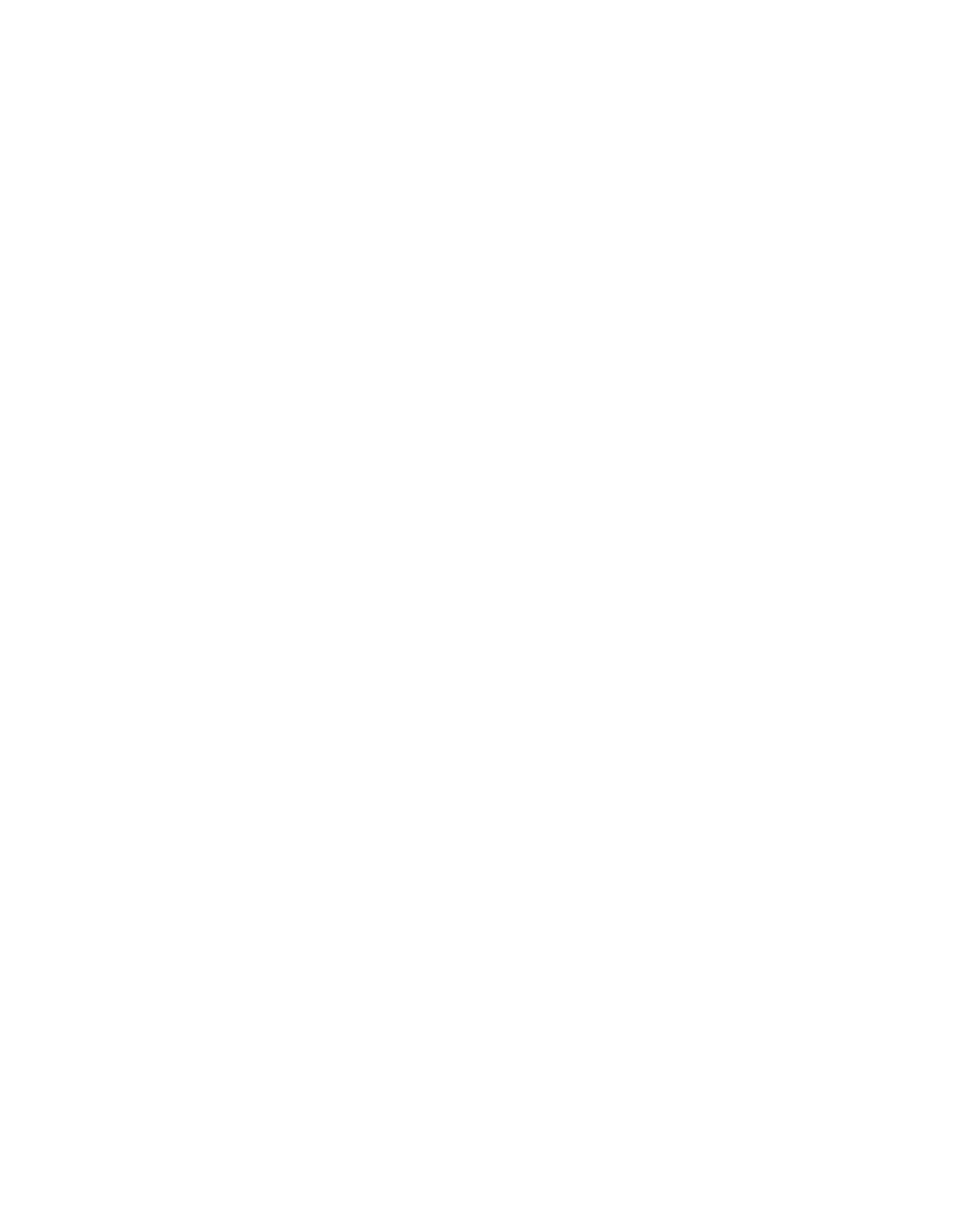
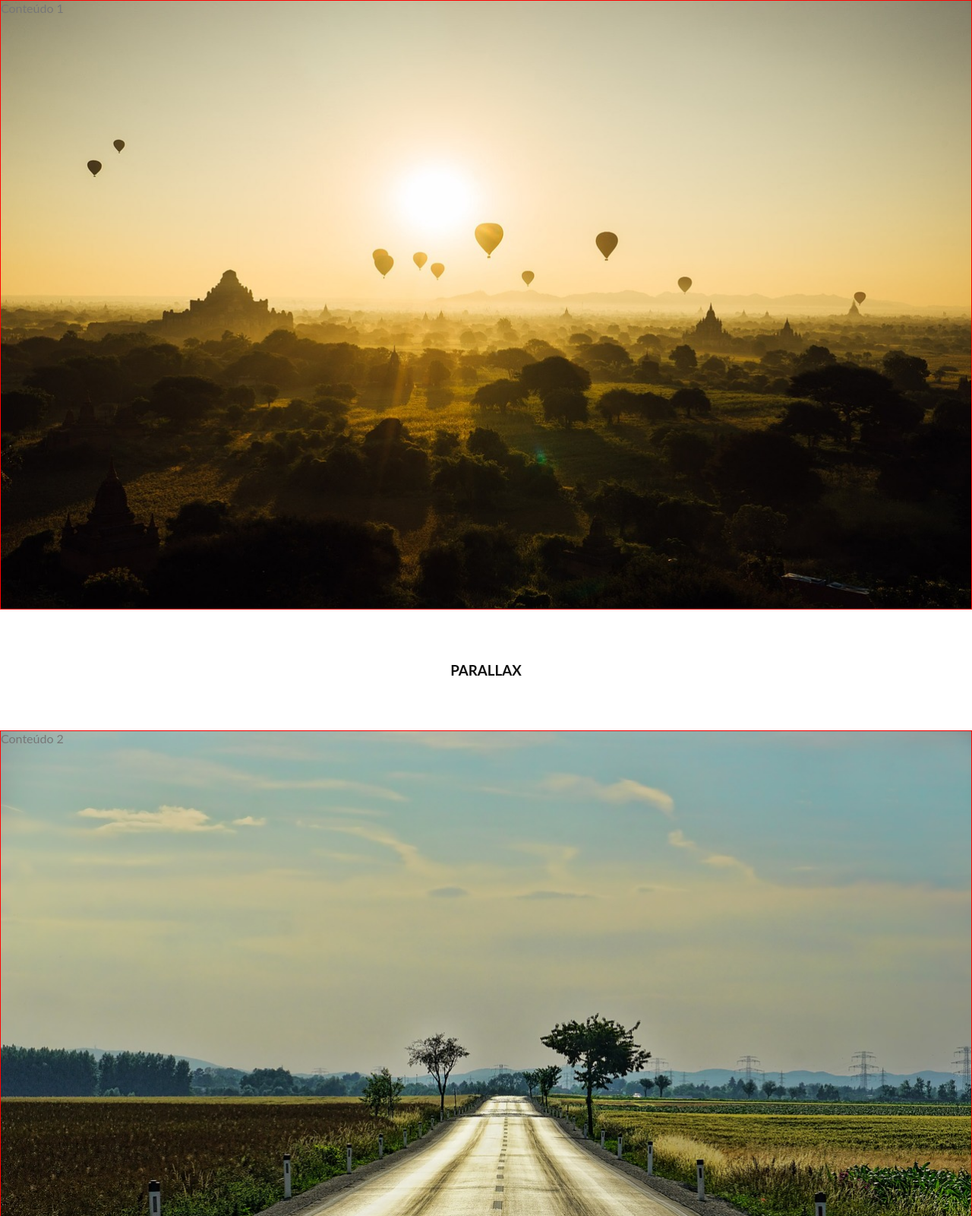
Before and after one commit to SamuelSilveira08/Parallax, a plain HTML site: page index.html in a window 1280 px wide. Shown: the top 1600 px of the page at 76% size. Before the commit the page ends 800 px from the top, so only its background shows below. Drawn offline with Linux system fonts and the light colour scheme.

Commit message:
Applied parallax effect

```diff
--- a/css/estilo.css
+++ b/css/estilo.css
@@ -0,0 +1,54 @@
+/* Configurações padrão da página */
+
+body, html {
+	height: 100%;
+	margin: 0px;
+	font: 16px "Lato", sans-serif;
+	color: #777;
+}
+
+.conteudo {
+	color: #777;
+	background: white;
+	text-align: justify;
+	padding: 50px 80px;
+}
+
+h3 {
+	text-transform: uppercase;
+	color: #111;
+	text-align: center;
+}
+
+/* Efeito Parallax */
+
+.caixa1, .caixa2, .caixa3, .caixa4 {
+	border: 1px solid red;
+	height: 100%;
+	background-size: cover;
+	background-attachment: fixed;
+}
+
+.caixa1 {
+	background-image: url(../imagens/imagem1.jpg);
+}
+
+.caixa2 {
+	background-image: url(../imagens/imagem2.jpg);
+}
+
+.caixa3 {
+	background-image: url(../imagens/imagem3.jpg);
+}
+
+.caixa4 {
+	background-image: url(../imagens/imagem4.jpg);
+}
+
+/*.caixa5 {
+	background-image: url(../imagens/imagem5.jpg);
+}
+
+.caixa6 {
+	background-image: url(../imagens/imagem6.jpg);
+}*/
--- a/index.html
+++ b/index.html
@@ -2,8 +2,45 @@
 <html>
 <head>
 	<title>Parallax</title>
+	<meta charset="utf-8">
+	<link rel="stylesheet" type="text/css" href="css/estilo.css">
 </head>
 <body>
-
+	<div class="caixa1">
+		Conteúdo 1
+	</div>
+	<div class="conteudo">
+		<h3>Parallax</h3>
+	</div>
+	<div class="caixa2">
+		Conteúdo 2
+	</div>
+	<div class="conteudo">
+		<h3>Parallax</h3>
+	</div>
+	<div class="caixa3">
+		Conteúdo 3
+	</div>
+	<div class="conteudo">
+		<h3>Parallax</h3>
+	</div>
+	<div class="caixa4">
+		Conteúdo 4
+	</div>
+	<div class="conteudo">
+		<h3>Parallax</h3>
+	</div>
+<!-- 	<div class="caixa5">
+		Conteúdo 5
+	</div>
+	<div class="conteudo">
+		<h3>Parallax</h3>
+	</div>
+	<div class="caixa6">
+		Conteúdo 6
+	</div>
+	<div class="conteudo">
+		<h3>Parallax</h3>
+	</div> -->
 </body>
 </html>
```
